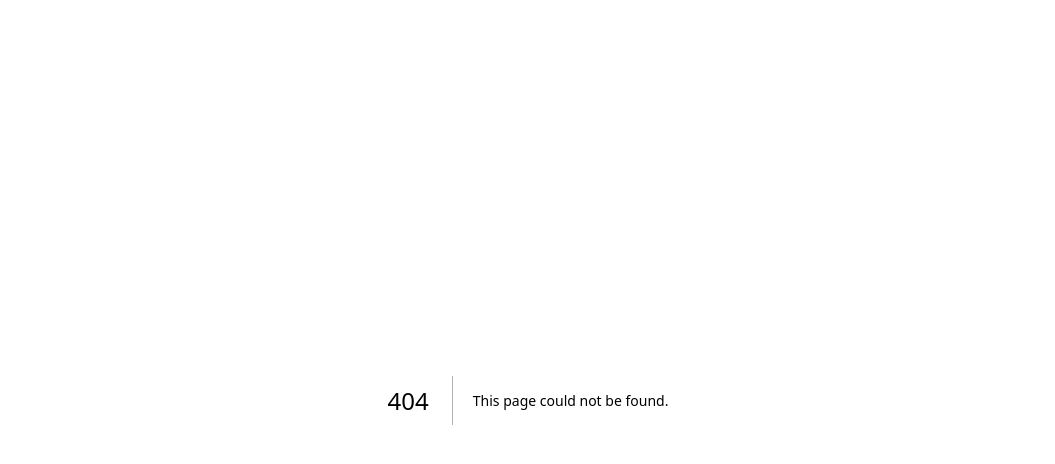
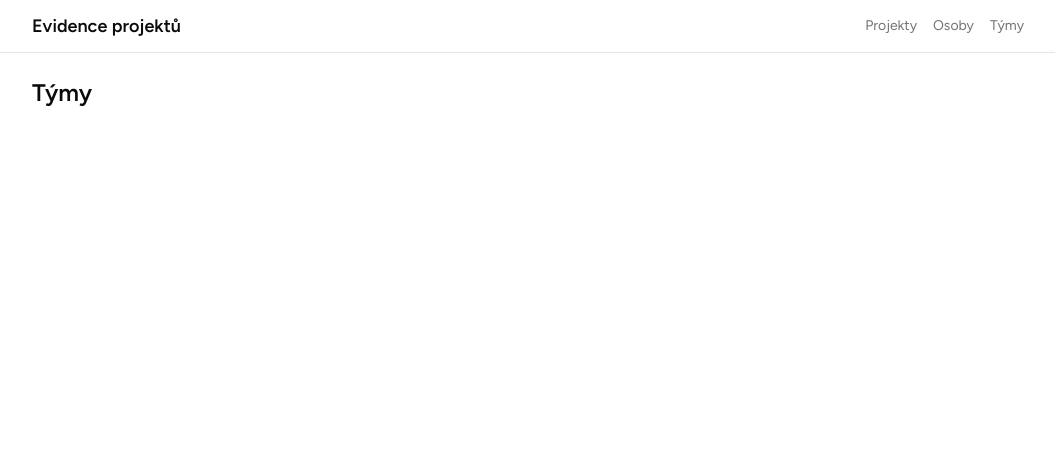
Before and after one commit to misahoskova/work_task_fe, a Next.js app: page /teams in a window 1280 px wide. Before the commit this address had no page. Shown: the top 464 px of the page, without its empty margins (112-1167 px from the left). Built offline with nearby package versions, Linux system fonts and the light colour scheme.

Commit message:
Rozvržení a navigace

```diff
--- a/src/app/layout.tsx
+++ b/src/app/layout.tsx
@@ -2,28 +2,32 @@ import type { Metadata } from 'next'
 import { Geist, Geist_Mono, Figtree } from 'next/font/google'
 import './globals.css'
 import { cn } from '@/lib/utils'
+import { SiteHeader } from '@/components/site-header'
 
-const figtree = Figtree({ subsets: ['latin'], variable: '--font-sans' })
+const figtree = Figtree({
+  variable: '--font-sans',
+  subsets: ['latin', 'latin-ext'],
+})
 
 const geistSans = Geist({
   variable: '--font-geist-sans',
-  subsets: ['latin'],
+  subsets: ['latin', 'latin-ext'],
 })
 
 const geistMono = Geist_Mono({
   variable: '--font-geist-mono',
-  subsets: ['latin'],
+  subsets: ['latin', 'latin-ext'],
 })
 
 export const metadata: Metadata = {
-  title: 'Create Next App',
-  description: 'Generated by create next app',
+  title: 'Evidence projektů',
+  description: 'Evidence projektů, osob a týmů',
 }
 
 export default function RootLayout({ children }: LayoutProps<'/'>) {
   return (
     <html
-      lang="en"
+      lang="cs"
       className={cn(
         'h-full',
         'antialiased',
@@ -33,7 +37,12 @@ export default function RootLayout({ children }: LayoutProps<'/'>) {
         figtree.variable,
       )}
     >
-      <body className="min-h-full flex flex-col">{children}</body>
+      <body className="flex min-h-full flex-col">
+        <SiteHeader />
+        <main className="mx-auto w-full max-w-5xl flex-1 px-4 py-6">
+          {children}
+        </main>
+      </body>
     </html>
   )
 }
--- /dev/null
+++ b/src/app/not-found.tsx
@@ -0,0 +1,18 @@
+import Link from 'next/link'
+
+export default function NotFound() {
+  return (
+    <div className="flex min-h-[60vh] flex-col items-center justify-center gap-6">
+      <div className="flex items-center gap-5">
+        <h1 className="border-r pr-5 text-2xl font-medium">404</h1>
+        <p className="text-sm">Stránka nebyla nalezena</p>
+      </div>
+      <Link
+        href="/"
+        className="text-muted-foreground hover:text-foreground text-sm underline"
+      >
+        Zpět na domovskou stránku
+      </Link>
+    </div>
+  )
+}
--- a/src/app/page.tsx
+++ b/src/app/page.tsx
@@ -1,69 +1,42 @@
-import Image from 'next/image'
+import Link from 'next/link'
 
-export default function Home() {
+const section = [
+  {
+    href: '/projects',
+    title: 'Projekty',
+    text: 'Přehled projektů, jejich stavu a účastníků.',
+  },
+  {
+    href: '/persons',
+    title: 'Osoby',
+    text: 'Přehled osob, jejich pozic a týmů.',
+  },
+  {
+    href: '/teams',
+    title: 'Týmy',
+    text: 'Přehled týmů a jejcih členů.',
+  },
+]
+
+export default function HomePage() {
   return (
-    <div className="flex flex-col flex-1 items-center justify-center bg-zinc-50 font-sans dark:bg-black">
-      <main className="flex flex-1 w-full max-w-3xl flex-col items-center justify-between py-32 px-16 bg-white dark:bg-black sm:items-start">
-        <Image
-          className="dark:invert h-5 w-[100px]"
-          src="/next.svg"
-          alt="Next.js logo"
-          width={100}
-          height={20}
-          priority
-        />
-        <div className="flex flex-col items-center gap-6 text-center sm:items-start sm:text-left">
-          <h1 className="max-w-xs text-3xl font-semibold leading-10 tracking-tight text-black dark:text-zinc-50">
-            To get started, edit the{' '}
-            <code className="rounded bg-black/[.06] px-1.5 py-0.5 font-mono text-[0.9em] dark:bg-white/[.08]">
-              page.tsx
-            </code>{' '}
-            file.
-          </h1>
-          <p className="max-w-md text-lg leading-8 text-zinc-600 dark:text-zinc-400">
-            Looking for a starting point or more instructions? Head over to{' '}
-            <a
-              href="https://vercel.com/templates?framework=next.js&utm_source=create-next-app&utm_medium=appdir-template-tw&utm_campaign=create-next-app"
-              className="font-medium text-zinc-950 dark:text-zinc-50"
-            >
-              Templates
-            </a>{' '}
-            or the{' '}
-            <a
-              href="https://nextjs.org/learn?utm_source=create-next-app&utm_medium=appdir-template-tw&utm_campaign=create-next-app"
-              className="font-medium text-zinc-950 dark:text-zinc-50"
-            >
-              Learning
-            </a>{' '}
-            center.
-          </p>
-        </div>
-        <div className="flex flex-col gap-4 text-base font-medium sm:flex-row">
-          <a
-            className="flex h-12 w-full items-center justify-center gap-2 rounded-full bg-foreground px-5 text-background transition-colors hover:bg-[#383838] dark:hover:bg-[#ccc] md:w-[158px]"
-            href="https://vercel.com/new?utm_source=create-next-app&utm_medium=appdir-template-tw&utm_campaign=create-next-app"
-            target="_blank"
-            rel="noopener noreferrer"
+    <div className="space-y-6">
+      <div className="space-y-2">
+        <h1 className="text-2xl font-semibold">Evidence projektů</h1>
+        <p className="text-muted-foreground">Správa projektů, osob a týmů.</p>
+      </div>
+      <div className="grid gap-4 sm:grid-cols-3">
+        {section.map((section) => (
+          <Link
+            key={section.href}
+            href={section.href}
+            className="hover:bg-muted rounded-lg border p-4"
           >
-            <Image
-              className="dark:invert h-[14px] w-4"
-              src="/vercel.svg"
-              alt="Vercel logomark"
-              width={16}
-              height={14}
-            />
-            Deploy Now
-          </a>
-          <a
-            className="flex h-12 w-full items-center justify-center rounded-full border border-solid border-black/[.08] px-5 transition-colors hover:border-transparent hover:bg-black/[.04] dark:border-white/[.145] dark:hover:bg-[#1a1a1a] md:w-[158px]"
-            href="https://nextjs.org/docs?utm_source=create-next-app&utm_medium=appdir-template-tw&utm_campaign=create-next-app"
-            target="_blank"
-            rel="noopener noreferrer"
-          >
-            Documentation
-          </a>
-        </div>
-      </main>
+            <h2 className="font-medium">{section.title}</h2>
+            <p className="text-muted-foreground mt-1 text-sm">{section.text}</p>
+          </Link>
+        ))}
+      </div>
     </div>
   )
 }
--- /dev/null
+++ b/src/app/persons/page.tsx
@@ -0,0 +1,3 @@
+export default function PersonsPage() {
+  return <h1 className="text-2xl font-semibold">Osoby</h1>
+}
--- /dev/null
+++ b/src/app/projects/page.tsx
@@ -0,0 +1,3 @@
+export default function ProjectPage() {
+  return <h1 className="text-2xl font-semibold">Projekty</h1>
+}
--- /dev/null
+++ b/src/app/teams/page.tsx
@@ -0,0 +1,3 @@
+export default function TeamsPage() {
+  return <h1 className="text-2xl font-semibold">Týmy</h1>
+}
--- /dev/null
+++ b/src/components/error-message.tsx
@@ -0,0 +1,10 @@
+export function ErrorMessage({ message }: { message: string }) {
+  return (
+    <p
+      role="alert"
+      className="border-destructive/50 text-destructive rounded-md border px-3 py-2 text-sm"
+    >
+      {message}
+    </p>
+  )
+}
--- /dev/null
+++ b/src/components/loading.tsx
@@ -0,0 +1,3 @@
+export function Loading() {
+  return <p className="text-muted-foreground text-sm">Načítám...</p>
+}
--- /dev/null
+++ b/src/components/site-header.tsx
@@ -0,0 +1,30 @@
+import Link from 'next/link'
+
+const links = [
+  { href: '/projects', label: 'Projekty' },
+  { href: '/persons', label: 'Osoby' },
+  { href: '/teams', label: 'Týmy' },
+]
+
+export function SiteHeader() {
+  return (
+    <header className="border-b">
+      <div className="mx-auto flex w-full max-w-5xl flex-wrap items-center justify-between gap-x-6 gap-y-4 px-4 py-3">
+        <Link href="/" className="text-lg font-semibold">
+          Evidence projektů
+        </Link>
+        <nav className="flex gap-4 text-sm">
+          {links.map((link) => (
+            <Link
+              key={link.href}
+              href={link.href}
+              className="text-muted-foreground hover:text-foreground"
+            >
+              {link.label}
+            </Link>
+          ))}
+        </nav>
+      </div>
+    </header>
+  )
+}
--- /dev/null
+++ b/src/components/ui/input.tsx
@@ -0,0 +1,19 @@
+import * as React from 'react'
+import { Input as InputPrimitive } from '@base-ui/react/input'
+import { cn } from 'cn'
+
+function Input({ className, type, ...props }: React.ComponentProps<'input'>) {
+  return (
+    <InputPrimitive
+      type={type}
+      data-slot="input"
+      className={cn(
+        'h-9 w-full min-w-0 rounded-4xl border border-input bg-input/30 px-3 py-1 text-base transition-colors outline-none file:inline-flex file:h-7 file:border-0 file:bg-transparent file:text-sm file:font-medium file:text-foreground placeholder:text-muted-foreground focus-visible:border-ring focus-visible:ring-[3px] focus-visible:ring-ring/50 disabled:pointer-events-none disabled:cursor-not-allowed disabled:opacity-50 aria-invalid:border-destructive aria-invalid:ring-[3px] aria-invalid:ring-destructive/20 md:text-sm dark:aria-invalid:border-destructive/50 dark:aria-invalid:ring-destructive/40',
+        className,
+      )}
+      {...props}
+    />
+  )
+}
+
+export { Input }
--- /dev/null
+++ b/src/components/ui/label.tsx
@@ -0,0 +1,19 @@
+'use client'
+
+import * as React from 'react'
+import { cn } from 'cn'
+
+function Label({ className, ...props }: React.ComponentProps<'label'>) {
+  return (
+    <label
+      data-slot="label"
+      className={cn(
+        'flex items-center gap-2 text-sm leading-none font-medium select-none group-data-[disabled=true]:pointer-events-none group-data-[disabled=true]:opacity-50 peer-disabled:cursor-not-allowed peer-disabled:opacity-50',
+        className,
+      )}
+      {...props}
+    />
+  )
+}
+
+export { Label }
```
